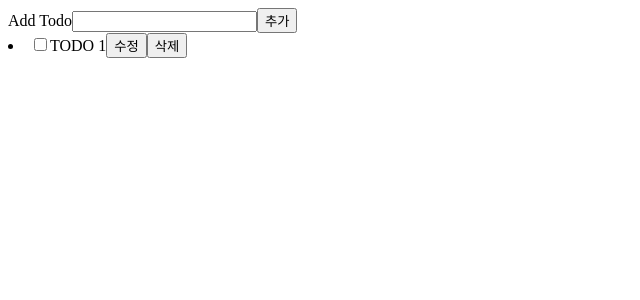
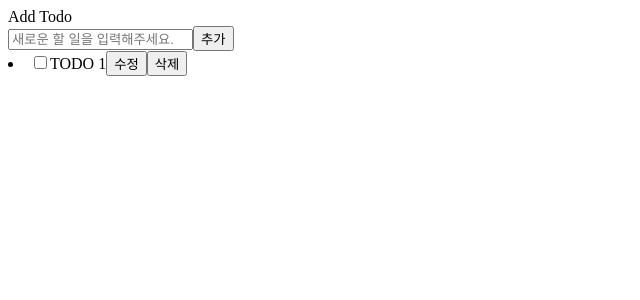
Before and after one commit to xxyeon129/wanted-pre-onboarding-frontend, a React (Create React App) app: page /todo in a window 1280 px wide. Shown: the top 300 px of the page, without its empty margins (0-640 px from the left). Built offline with nearby package versions, Linux system fonts and the light colour scheme; sample sign-in values are in the browser's storage.

Commit message:
[feat] Todo 추가 기능 구현

```diff
--- a/src/pages/Todo.js
+++ b/src/pages/Todo.js
@@ -1,9 +1,46 @@
+import axios from "axios";
+import { useState } from "react";
+
 export default function Todo() {
+    const [inputTodo, setInputTodo] = useState("");
+
+    // API
+    const url = "https://www.pre-onboarding-selection-task.shop";
+    // access token
+    const access_token = localStorage.getItem("loginToken");
+
+    const createTodo = (event) => {
+        event.preventDefault();
+
+        axios
+            .post(
+                `${url}/todos`,
+                { todo: inputTodo },
+                {
+                    headers: {
+                        Authorization: `Bearer ${access_token}`,
+                        "Content-Type": "application/json",
+                    },
+                }
+            )
+            .then(() => setInputTodo(""))
+            .catch((error) => alert(error.response.data.message));
+    };
+
     return (
         <div>
             Add Todo
-            <input data-testid="new-todo-input" />
-            <button data-testid="new-todo-add-button">추가</button>
+            <form onSubmit={createTodo}>
+                <input
+                    data-testid="new-todo-input"
+                    placeholder="새로운 할 일을 입력해주세요."
+                    onChange={(event) => setInputTodo(event.target.value)}
+                    value={inputTodo}
+                />
+                <button data-testid="new-todo-add-button" type="submit">
+                    추가
+                </button>
+            </form>
             <li>
                 <label>
                     <input type="checkbox" />
```
